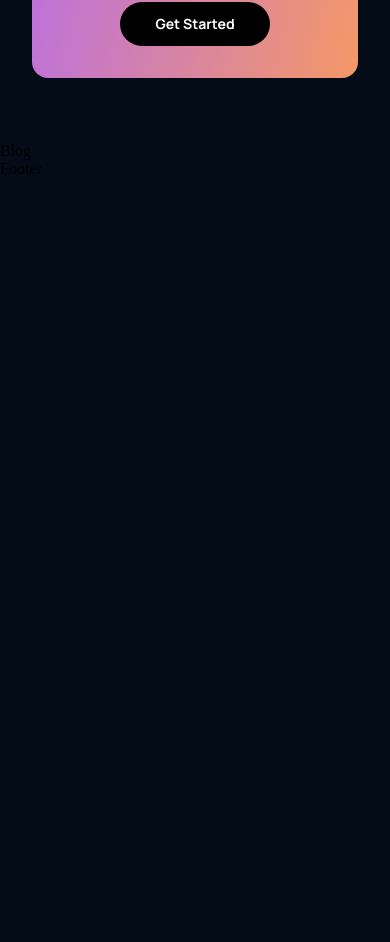
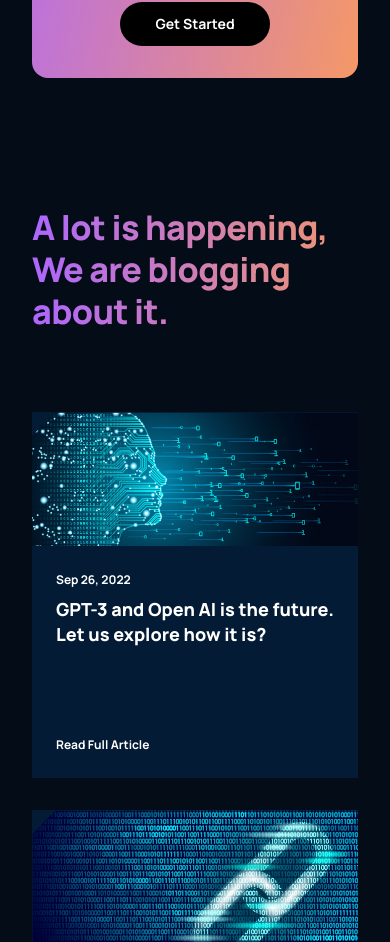
Before and after one commit to BrunoCardos/AI-Front-End, a React (Create React App) app: page / in a window 390 px wide. Shown: the part 4736-5678 px from the top of the page. Before the commit the page ends 4914 px from the top, so only its background shows below. Built offline with nearby package versions, Linux system fonts and the light colour scheme.

Commit message:
Add Blog Section with the Article component

```diff
--- a/src/components/article/Article.jsx
+++ b/src/components/article/Article.jsx
@@ -1,9 +1,20 @@
 import React from 'react'
 import './article.css'
 
-const Article = () => {
+const Article = ({ imageUrl, date, title  }) => {
   return (
-    <div>Article</div>
+    <div className='gpt3__blog-container_article'>
+      <div className='gpt3__blog-container_article-image'>
+        <img src={imageUrl} alt="blog" />
+      </div>
+      <div className='gpt3__blog-container_article-content'>
+        <div>
+          <p>{date}</p>
+          <h3>{title}</h3>
+        </div>
+        <p>Read Full Article</p>
+      </div>
+    </div>
   )
 }
 
--- a/src/components/article/article.css
+++ b/src/components/article/article.css
@@ -0,0 +1,58 @@
+.gpt3__blog-container_article {
+    width: 100%;
+    height: 100%;
+
+    display: flex;
+    flex-direction: column;
+    background: var(--color-footer);
+}
+
+.gpt3__blog-container_article-image {
+    width: 100%;
+    height: 100%;
+    background: var(--color-footer);
+}
+
+.gpt3__blog-container_article-image img {
+    width: 100%;
+    height: 100%;
+}
+
+.gpt3__blog-container_article-content {
+    display: flex;
+    flex-direction: column;
+    justify-content: space-between;
+
+    padding: 1rem 1.5rem;
+    height: 100%;
+}
+
+.gpt3__blog-container_article-content p {
+    font-family: var(--font-family);
+    font-weight: bold;
+    font-size: 12px;
+    line-height: 35px;
+    color: #FFFFFF;
+}
+
+.gpt3__blog-container_article-content h3 {
+    font-family: var(--font-family);
+    font-weight: 800;
+    font-size: 25px;
+    line-height: 30px;
+    color: #FFFFFF;
+
+    margin-bottom: 5rem;
+    cursor: pointer;
+}
+
+.gpt3__blog-container_article-content p:last-child {
+    cursor: pointer;
+}
+
+@media screen and (max-width: 550px) {
+    .gpt3__blog-container_article-content h3 {
+        font-size: 18px;
+        line-height: 25px;
+    }
+}
--- a/src/containers/blog/Blog.jsx
+++ b/src/containers/blog/Blog.jsx
@@ -1,9 +1,26 @@
 import React from 'react'
+import { Article } from '../../components'
+import {blog01, blog02, blog03, blog04, blog05} from './imports'
 import './blog.css'
 
 const Blog = () => {
   return (
-    <div>Blog</div>
+    <div className='gpt3__blog section__padding' id='blog'>
+      <div className='gpt3__blog-heading'>
+        <h1 className='gradient__text'>A lot is happening, We are blogging about it.</h1>
+      </div>
+      <div className='gpt3__blog-container'>
+        <div className='gpt3__blog-container_groupA'>
+          <Article imageUrl={blog01} date="Sep 26, 2022" title="GPT-3 and Open AI is the future. Let us explore how it is?" />
+        </div>
+        <div className='gpt3__blog-container_groupB'>
+          <Article imageUrl={blog02} date="Sep 26, 2022" title="GPT-3 and Open AI is the future. Let us explore how it is?" />
+          <Article imageUrl={blog03} date="Sep 26, 2022" title="GPT-3 and Open AI is the future. Let us explore how it is?" />
+          <Article imageUrl={blog04} date="Sep 26, 2022" title="GPT-3 and Open AI is the future. Let us explore how it is?" />
+          <Article imageUrl={blog05} date="Sep 26, 2022" title="GPT-3 and Open AI is the future. Let us explore how it is?" />
+        </div>
+      </div>
+    </div>
   )
 }
 
--- a/src/containers/blog/blog.css
+++ b/src/containers/blog/blog.css
@@ -0,0 +1,76 @@
+.gpt3__blog {
+    display: flex;
+    flex-direction: column;
+}
+
+.gpt3__blog-heading {
+    width: 100%;
+    text-align: left;
+    margin-bottom: 5rem;
+}
+
+.gpt3__blog-heading h1 {
+    font-family: var(--font-family);
+    font-weight: 800;
+    font-size: 62px;
+    line-height: 75px;
+    letter-spacing: -0.04rem;
+}
+
+.gpt3__blog-container {
+    display: flex;
+    flex-direction: row;
+}
+
+.gpt3__blog-container_groupA {
+    flex: 0.75;
+   margin-right: 2rem;
+}
+
+.gpt3__blog-container_groupB {
+    flex: 0.75;
+    display: grid;
+    grid-template-columns: repeat(2, 1fr);
+    grid-gap: 2rem;
+}
+
+@media screen and (max-width: 990px) {
+    .gpt3__blog-container {
+        flex-direction: column-reverse;
+    }
+
+    .gpt3__blog-container_groupA {
+        margin: 2rem 0;
+    }
+
+    .gpt3__blog-container_groupA .gpt3__blog-container_article  {
+       width: 48%;
+    }
+
+    .gpt3__blog-container_groupA .gpt3__blog-container_article-image {
+        height: 250px;
+    }
+}
+
+@media screen and (max-width: 700px) {
+    .gpt3__blog-container_groupB {
+        grid-template-columns: repeat(1, 1fr);
+    }
+
+    .gpt3__blog-container_groupA .gpt3__blog-container_article  {
+       width: 100%;
+    }
+
+    .gpt3__blog-heading h1 {
+        font-size: 46px;
+        line-height: 52px;
+    }
+}
+
+@media screen and (max-width: 550px) {
+    .gpt3__blog-heading h1 {
+        font-size: 34px;
+        line-height: 42px;
+    }
+
+}
--- /dev/null
+++ b/src/containers/blog/imports.js
@@ -0,0 +1,9 @@
+import blog01 from '../../assets/blog01.png'
+import blog02 from '../../assets/blog02.png'
+import blog03 from '../../assets/blog03.png'
+import blog04 from '../../assets/blog04.png'
+import blog05 from '../../assets/blog05.png'
+
+export {
+    blog01, blog02, blog03, blog04, blog05
+}
```
